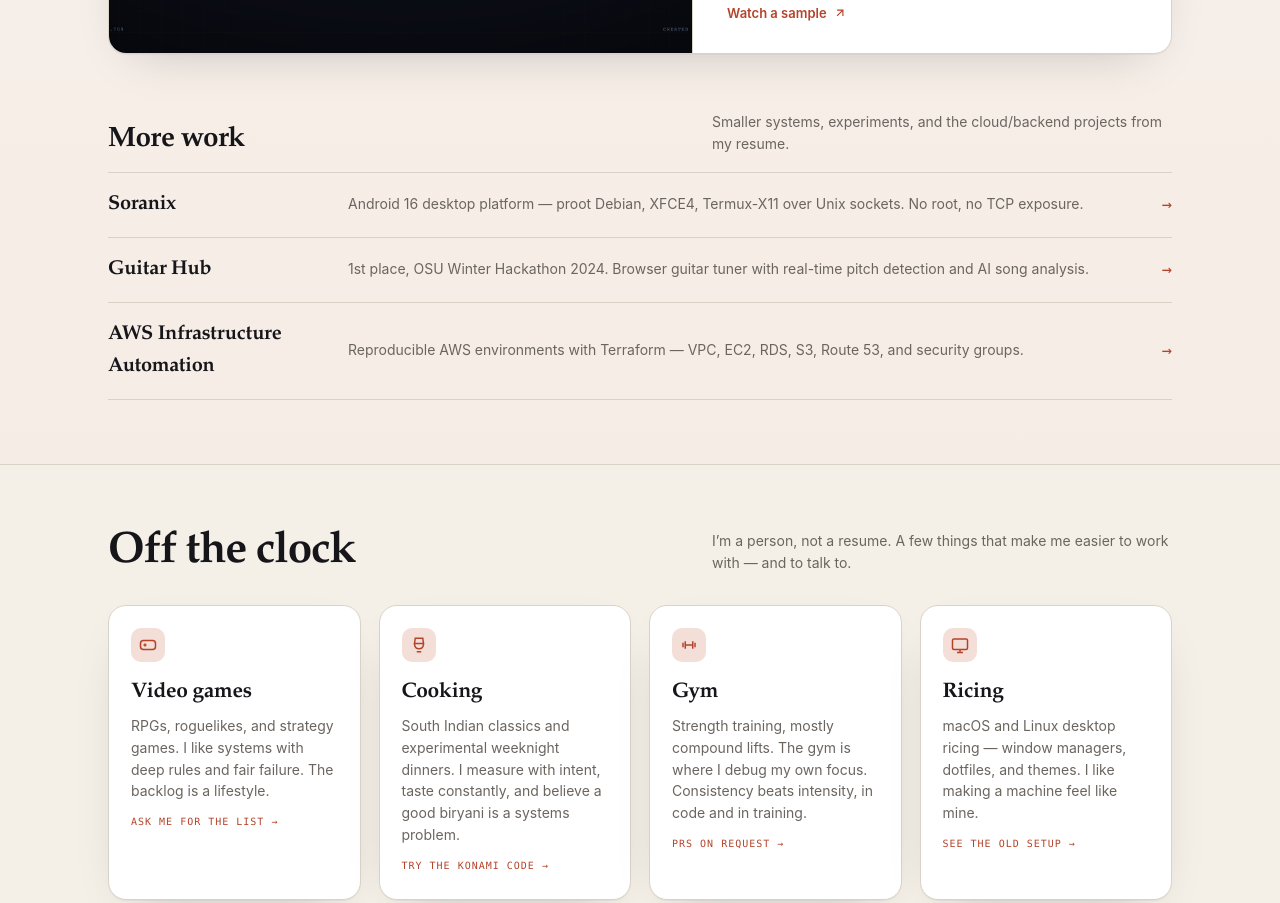
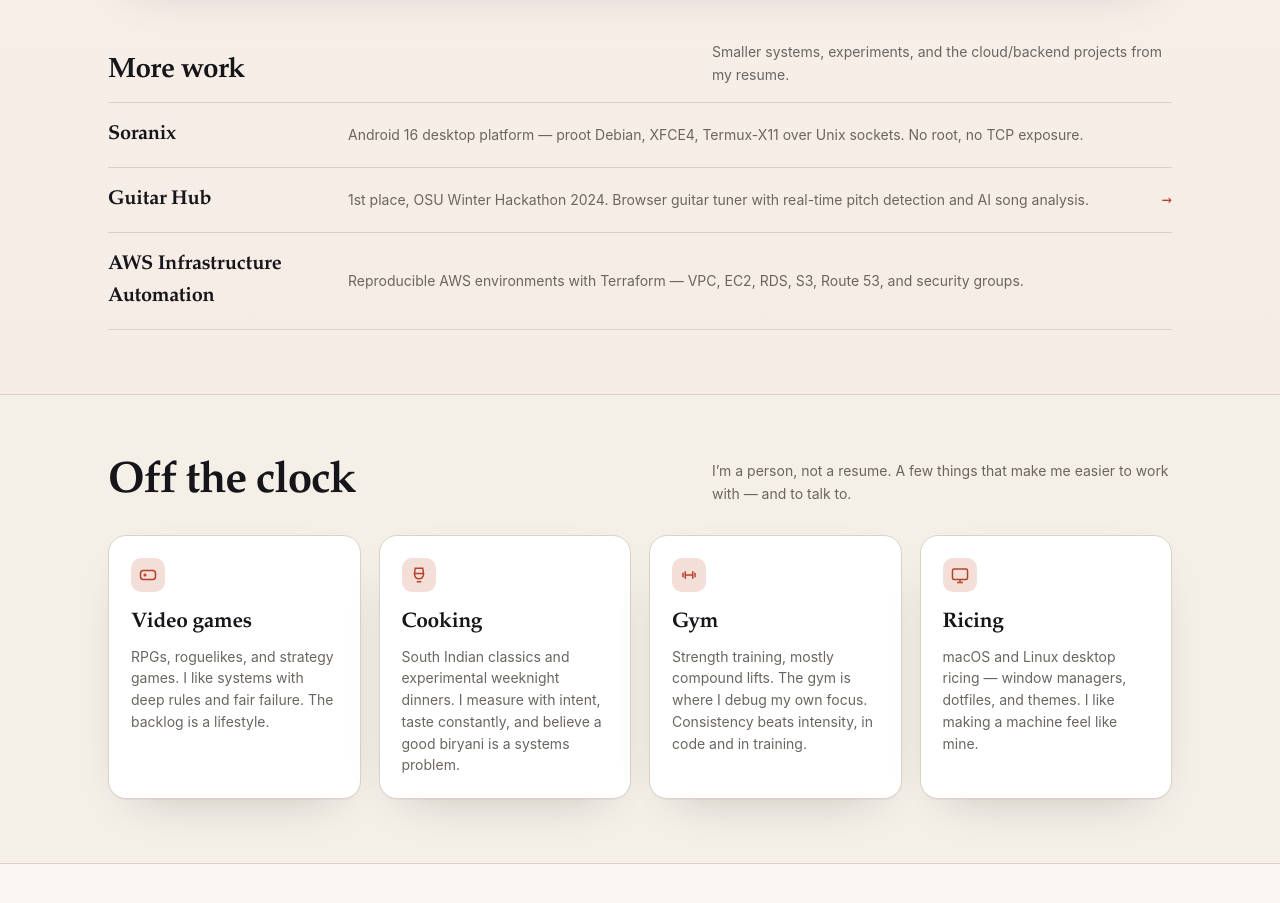
Before and after one commit to aakashkulkarni36/aakashkulkarni36.github.io, a plain HTML site: page redesign/prototype-01/index.html in a window 1280 px wide. Shown: the part 2818-3721 px from the top of the page. Drawn offline with Linux system fonts and the light colour scheme; animation ran at ten frames a second.

Commit message:
Remove decorative CTAs; keep only real links and actions

```diff
--- a/redesign/prototype-01/index.html
+++ b/redesign/prototype-01/index.html
@@ -163,7 +163,7 @@
   .more-work{margin-top:8px}
   .more-list{display:grid;gap:0;border-top:1px solid var(--line)}
   .more-item{display:grid;grid-template-columns:220px 1fr auto;gap:20px;align-items:center;padding:16px 0;border-bottom:1px solid var(--line);color:var(--ink)}
-  .more-item:hover{color:var(--accent);text-decoration:none}
+  a.more-item:hover{color:var(--accent);text-decoration:none}
   .more-name{font-family:var(--serif);font-size:20px;font-weight:600;letter-spacing:-.3px}
   .more-desc{font-size:14px;color:var(--ink2)}
   .more-arrow{font-family:var(--mono);color:var(--accent)}
@@ -435,7 +435,7 @@
               <div class="ps-row eng"><b>Engineering</b><span>Reliable orchestration across untrusted web flows, idempotent state, and human safety gates.</span></div>
             </div>
             <div class="tags"><span class="tag">Python</span><span class="tag">Playwright</span><span class="tag">LangChain</span><span class="tag">Next.js</span><span class="tag">SQLite</span></div>
-            <a class="arrow" href="#contact">Pipeline walkthrough on request <svg viewBox="0 0 24 24" fill="none" stroke="currentColor" stroke-width="2"><path d="M7 17L17 7M7 7h10v10"/></svg></a>
+
           </div>
         </article>
 
@@ -476,7 +476,7 @@
               <div class="ps-row eng"><b>Engineering</b><span>Ports-and-adapters, one composition root, structured logging, no AI in the app.</span></div>
             </div>
             <div class="tags"><span class="tag">SwiftUI</span><span class="tag">Firebase</span><span class="tag">Design system</span></div>
-            <a class="arrow" href="#contact">Case study on request <svg viewBox="0 0 24 24" fill="none" stroke="currentColor" stroke-width="2"><path d="M7 17L17 7M7 7h10v10"/></svg></a>
+
           </div>
         </article>
 
@@ -492,7 +492,7 @@
               <div class="ps-row eng"><b>Engineering</b><span>Frame-accurate rendering, reproducible builds, and versioned scenes.</span></div>
             </div>
             <div class="tags"><span class="tag">Playwright</span><span class="tag">FFmpeg</span><span class="tag">Python</span><span class="tag">4K</span></div>
-            <a class="arrow" href="#contact">Watch a sample <svg viewBox="0 0 24 24" fill="none" stroke="currentColor" stroke-width="2"><path d="M7 17L17 7M7 7h10v10"/></svg></a>
+
           </div>
         </article>
       </div>
@@ -503,9 +503,9 @@
           <p>Smaller systems, experiments, and the cloud/backend projects from my resume.</p>
         </div>
         <div class="more-list">
-          <a class="more-item" href="#contact"><span class="more-name">Soranix</span><span class="more-desc">Android 16 desktop platform — proot Debian, XFCE4, Termux-X11 over Unix sockets. No root, no TCP exposure.</span><span class="more-arrow">→</span></a>
+          <div class="more-item"><span class="more-name">Soranix</span><span class="more-desc">Android 16 desktop platform — proot Debian, XFCE4, Termux-X11 over Unix sockets. No root, no TCP exposure.</span></div>
           <a class="more-item" href="https://github.com/aakashkulkarni36/OSUHackathonWinter2024" target="_blank" rel="noopener"><span class="more-name">Guitar Hub</span><span class="more-desc">1st place, OSU Winter Hackathon 2024. Browser guitar tuner with real-time pitch detection and AI song analysis.</span><span class="more-arrow">→</span></a>
-          <a class="more-item" href="#contact"><span class="more-name">AWS Infrastructure Automation</span><span class="more-desc">Reproducible AWS environments with Terraform — VPC, EC2, RDS, S3, Route 53, and security groups.</span><span class="more-arrow">→</span></a>
+          <div class="more-item"><span class="more-name">AWS Infrastructure Automation</span><span class="more-desc">Reproducible AWS environments with Terraform — VPC, EC2, RDS, S3, Route 53, and security groups.</span></div>
         </div>
       </div>
     </div>
@@ -522,25 +522,21 @@
           <div class="icon"><svg viewBox="0 0 24 24" fill="none" stroke="currentColor" stroke-width="2"><path d="M6 12h4M8 10v4M15 13h.01M18 11h.01"/><rect x="2" y="6" width="20" height="12" rx="4"/></svg></div>
           <h3>Video games</h3>
           <p>RPGs, roguelikes, and strategy games. I like systems with deep rules and fair failure. The backlog is a lifestyle.</p>
-          <a class="mini" href="#contact">Ask me for the list →</a>
         </div>
         <div class="human-card reveal">
           <div class="icon"><svg viewBox="0 0 24 24" fill="none" stroke="currentColor" stroke-width="2"><path d="M7 3h10l1 7H6L7 3Z"/><path d="M6 10c0 4 2 7 6 7s6-3 6-7"/><path d="M9 21h6"/></svg></div>
           <h3>Cooking</h3>
           <p>South Indian classics and experimental weeknight dinners. I measure with intent, taste constantly, and believe a good biryani is a systems problem.</p>
-          <span class="mini">Try the Konami code →</span>
         </div>
         <div class="human-card reveal">
           <div class="icon"><svg viewBox="0 0 24 24" fill="none" stroke="currentColor" stroke-width="2"><path d="M4 9v6M20 9v6M7 7v10M17 7v10M7 12h10"/></svg></div>
           <h3>Gym</h3>
           <p>Strength training, mostly compound lifts. The gym is where I debug my own focus. Consistency beats intensity, in code and in training.</p>
-          <span class="mini">PRs on request →</span>
         </div>
         <div class="human-card reveal">
           <div class="icon"><svg viewBox="0 0 24 24" fill="none" stroke="currentColor" stroke-width="2"><rect x="2" y="4" width="20" height="14" rx="2"/><path d="M8 22h8M12 18v4"/></svg></div>
           <h3>Ricing</h3>
           <p>macOS and Linux desktop ricing — window managers, dotfiles, and themes. I like making a machine feel like mine.</p>
-          <a class="mini" href="https://github.com/aakashkulkarni36/mac_aerospace_ricing" target="_blank" rel="noopener">See the old setup →</a>
         </div>
       </div>
     </div>
```
